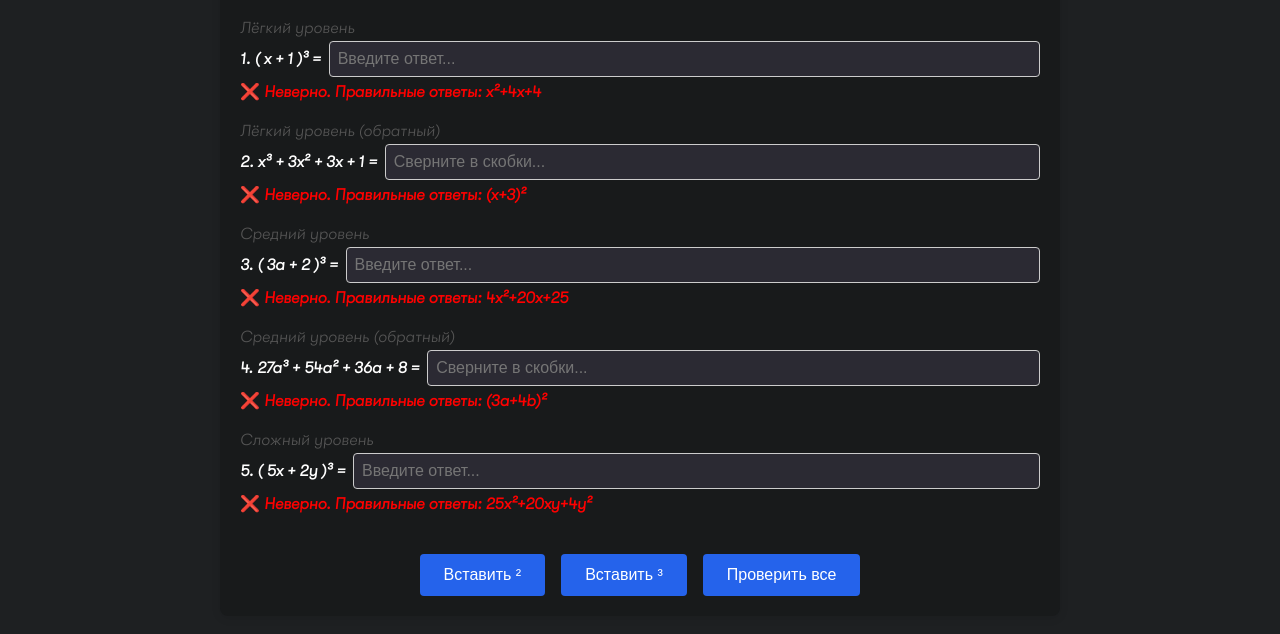
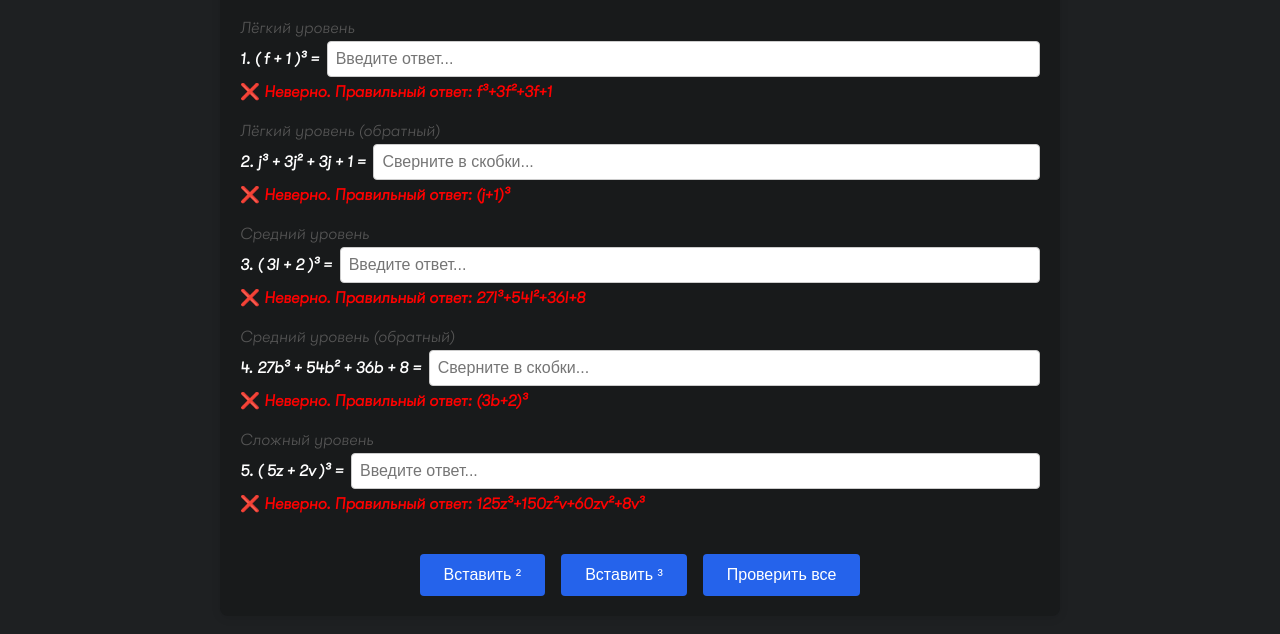
Before and after one commit to ArtemWizard/ArtemWizard.github.io, a plain HTML site: page theEndVersion/practice/formuls/cubeOfSum/1.html in a window 1280 px wide. Both pictures are taken after a click on the button "Проверить все". Shown: the part 154-788 px from the top of the page. Drawn offline with Linux system fonts and the light colour scheme.

Commit message:
practice is fifte-fifte correct

```diff
--- a/theEndVersion/practice/formuls/cubeOfDiffrenc/1.css
+++ b/theEndVersion/practice/formuls/cubeOfDiffrenc/1.css
@@ -31,9 +31,8 @@
     color: #ffc200;
 }
 
-input {
-    background: #2b2a33;
-    outline: #2b2a33;
+input{
+    color: #2b2a33;
 }
 
 body {
--- a/theEndVersion/practice/formuls/cubeOfSum/1.css
+++ b/theEndVersion/practice/formuls/cubeOfSum/1.css
@@ -31,9 +31,8 @@
     color: #ffc200;
 }
 
-input {
-    background: #2b2a33;
-    outline: #2b2a33;
+input{
+    color: #2b2a33;
 }
 
 body {
--- a/theEndVersion/practice/formuls/cubeOfSum/1.html
+++ b/theEndVersion/practice/formuls/cubeOfSum/1.html
@@ -20,7 +20,7 @@
         <div class="question">
             <div class="difficulty">Лёгкий уровень</div>
             <div class="expression-line">
-                <label for="answer1">1. ( x + 1 )³ =</label>
+                <label for="answer1">1. ( f + 1 )³ =</label>
                 <input type="text" id="answer1" placeholder="Введите ответ...">
             </div>
             <div class="result" id="result1"></div>
@@ -29,7 +29,7 @@
         <div class="question">
             <div class="difficulty">Лёгкий уровень (обратный)</div>
             <div class="expression-line">
-                <label for="answer2">2. x³ + 3x² + 3x + 1 =</label>
+                <label for="answer2">2. j³ + 3j² + 3j + 1 =</label>
                 <input type="text" id="answer2" placeholder="Сверните в скобки...">
             </div>
             <div class="result" id="result2"></div>
@@ -38,7 +38,7 @@
         <div class="question">
             <div class="difficulty">Средний уровень</div>
             <div class="expression-line">
-                <label for="answer3">3. ( 3a + 2 )³ =</label>
+                <label for="answer3">3. ( 3l + 2 )³ =</label>
                 <input type="text" id="answer3" placeholder="Введите ответ...">
             </div>
             <div class="result" id="result3"></div>
@@ -47,7 +47,7 @@
         <div class="question">
             <div class="difficulty">Средний уровень (обратный)</div>
             <div class="expression-line">
-                <label for="answer4">4. 27a³ + 54a² + 36a + 8 =</label>
+                <label for="answer4">4. 27b³ + 54b² + 36b + 8 =</label>
                 <input type="text" id="answer4" placeholder="Сверните в скобки...">
             </div>
             <div class="result" id="result4"></div>
@@ -56,7 +56,7 @@
         <div class="question">
             <div class="difficulty">Сложный уровень</div>
             <div class="expression-line">
-                <label for="answer5">5. ( 5x + 2y )³ =</label>
+                <label for="answer5">5. ( 5z + 2v )³ =</label>
                 <input type="text" id="answer5" placeholder="Введите ответ...">
             </div>
             <div class="result" id="result5"></div>
--- a/theEndVersion/practice/formuls/cubeOfSum/1.js
+++ b/theEndVersion/practice/formuls/cubeOfSum/1.js
@@ -52,11 +52,11 @@ document.getElementById('insertBtn2').addEventListener('mousedown', e => {
 });
 
 const answers = {
-    answer1: ["x²+4x+4", "x²+4+4x", "4x+4+x²", "4x+x²+4", "4+4x+x²", "4+x²+4x", "х²+4х+4", "х²+4+4х", "4х+4+х²", "4х+х²+4", "4+4х+х²", "4+х²+4х"],
-    answer2: ["(x+3)²", "x²+6x+9"],
-    answer3: ["4x²+20x+25", "(2x+5)²"],
-    answer4: ["(3a+4b)²", "9a²+24ab+16b²"],
-    answer5: ["25x²+20xy+4y²", "(5x+2y)²"]
+    answer1: ["f³+3f²+3f+1"],
+    answer2: ["(j+1)³", "(1+j)³"],
+    answer3: ["27l³+54l²+36l+8"],
+    answer4: ["(3b+2)³", '(2+3b)³'],
+    answer5: ["125z³+150z²v+60zv²+8v³"]
 };
 
 function normalize(str) {
@@ -82,7 +82,7 @@ function checkAllAnswers() {
             resultDiv.classList.add('correct');
         } else {
             resultDiv.style.color = 'red';
-            resultDiv.textContent = `❌ Неверно. Правильные ответы: ${correctVariants[0]}`;
+            resultDiv.textContent = `❌ Неверно. Правильный ответ: ${correctVariants[0]}`;
             resultDiv.classList.remove('correct');
         }
     }
--- a/theEndVersion/practice/formuls/differencesOfCubes/1.css
+++ b/theEndVersion/practice/formuls/differencesOfCubes/1.css
@@ -31,9 +31,8 @@
     color: #ffc200;
 }
 
-input {
-    background: #2b2a33;
-    outline: #2b2a33;
+input{
+    color: #2b2a33;
 }
 
 body {
--- a/theEndVersion/practice/formuls/differencesOfSquares/1.css
+++ b/theEndVersion/practice/formuls/differencesOfSquares/1.css
@@ -31,9 +31,8 @@
     color: #ffc200;
 }
 
-input {
-    background: #2b2a33;
-    outline: #2b2a33;
+input{
+    color: #2b2a33;
 }
 
 body {
--- a/theEndVersion/practice/formuls/squaresOfDifferences/1.css
+++ b/theEndVersion/practice/formuls/squaresOfDifferences/1.css
@@ -31,9 +31,8 @@
     color: #ffc200;
 }
 
-input {
-    background: #2b2a33;
-    outline: #2b2a33;
+input{
+    color: #2b2a33;
 }
 
 body {
--- a/theEndVersion/practice/formuls/squaresOfDifferences/1.js
+++ b/theEndVersion/practice/formuls/squaresOfDifferences/1.js
@@ -65,7 +65,7 @@ function checkAllAnswers() {
             resultDiv.classList.add('correct');
         } else {
             resultDiv.style.color = 'red';
-            resultDiv.textContent = `❌ Неверно. Правильные ответы: ${correctVariants[0]}`;
+            resultDiv.textContent = `❌ Неверно. Правильный ответ: ${correctVariants[0]}`;
             resultDiv.classList.remove('correct');
         }
     }
--- a/theEndVersion/practice/formuls/squaresOfSum/1.css
+++ b/theEndVersion/practice/formuls/squaresOfSum/1.css
@@ -31,9 +31,8 @@
     color: #ffc200;
 }
 
-input {
-    background: #2b2a33;
-    outline: #2b2a33;
+input{
+    color: #2b2a33;
 }
 
 body {
--- a/theEndVersion/practice/formuls/squaresOfSum/1.js
+++ b/theEndVersion/practice/formuls/squaresOfSum/1.js
@@ -65,7 +65,7 @@ function checkAllAnswers() {
             resultDiv.classList.add('correct');
         } else {
             resultDiv.style.color = 'red';
-            resultDiv.textContent = `❌ Неверно. Правильные ответы: ${correctVariants[0]}`;
+            resultDiv.textContent = `❌ Неверно. Правильный ответ: ${correctVariants[0]}`;
             resultDiv.classList.remove('correct');
         }
     }
--- a/theEndVersion/practice/formuls/sumOfCubes/1.css
+++ b/theEndVersion/practice/formuls/sumOfCubes/1.css
@@ -31,9 +31,8 @@
     color: #ffc200;
 }
 
-input {
-    background: #2b2a33;
-    outline: #2b2a33;
+input{
+    color: #2b2a33;
 }
 
 body {
--- a/theEndVersion/theory/theory.css
+++ b/theEndVersion/theory/theory.css
@@ -51,8 +51,6 @@ body {
     color: #ffc200;
 }
 
-
-/* Контейнер для содержимого */
 .main-container {
     display: flex;
     justify-content: center;
```
Also changed, not shown: theEndVersion/practice/formuls/cubeOfDiffrenc/1.html (+5 -5 lines), theEndVersion/practice/formuls/cubeOfDiffrenc/1.js (+6 -6 lines), theEndVersion/practice/formuls/differencesOfCubes/1.html (+5 -5 lines), theEndVersion/practice/formuls/differencesOfCubes/1.js (+6 -6 lines), theEndVersion/practice/formuls/sumOfCubes/1.html (+5 -5 lines), theEndVersion/practice/formuls/sumOfCubes/1.js (+6 -6 lines).
